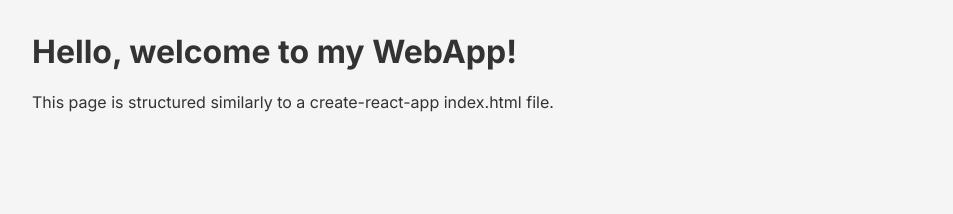
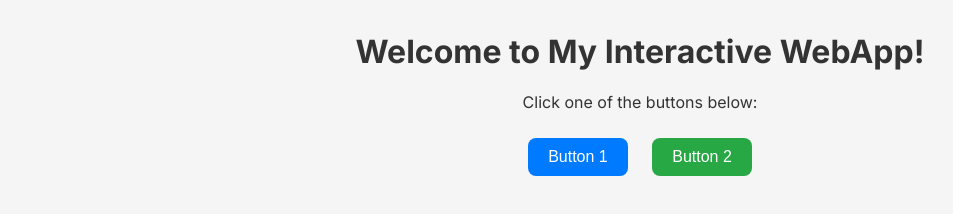
Before and after one commit to rsm-ziy048/ziaweb, a plain HTML site: page index.html in a window 1280 px wide. Shown: the whole page, without its empty margins (0-953 px from the left). Drawn offline with Linux system fonts and the light colour scheme.

Commit message:
Add files via upload

```diff
--- a/index.html
+++ b/index.html
@@ -3,9 +3,9 @@
   <head>
     <meta charset="UTF-8" />
     <meta name="viewport" content="width=device-width, initial-scale=1.0" />
-    <meta name="description" content="Web site created using create-react-app" />
+    <meta name="description" content="Interactive Web Page with Buttons" />
     <meta name="theme-color" content="#000000" />
-    <title>My WebApp</title>
+    <title>My Interactive WebApp</title>
     <link rel="icon" href="favicon.ico" />
     <link
       rel="stylesheet"
@@ -93,12 +93,40 @@
         margin: 2em;
         background-color: #f5f5f5;
         color: #333;
+        text-align: center;
+      }
+
+      button {
+        padding: 10px 20px;
+        font-size: 16px;
+        margin: 10px;
+        cursor: pointer;
+        border: none;
+        border-radius: 8px;
+        transition: background-color 0.3s;
+      }
+
+      #btn1 {
+        background-color: #007bff;
+        color: white;
+      }
+
+      #btn2 {
+        background-color: #28a745;
+        color: white;
+      }
+
+      button:hover {
+        opacity: 0.9;
       }
     </style>
   </head>
 
   <body>
-    <h1>Hello, welcome to my WebApp!</h1>
-    <p>This page is structured similarly to a create-react-app index.html file.</p>
+    <h1>Welcome to My Interactive WebApp!</h1>
+    <p>Click one of the buttons below:</p>
+
+    <button id="btn1" onclick="alert('You clicked Button 1!')">Button 1</button>
+    <button id="btn2" onclick="alert('You clicked Button 2!')">Button 2</button>
   </body>
 </html>
```
